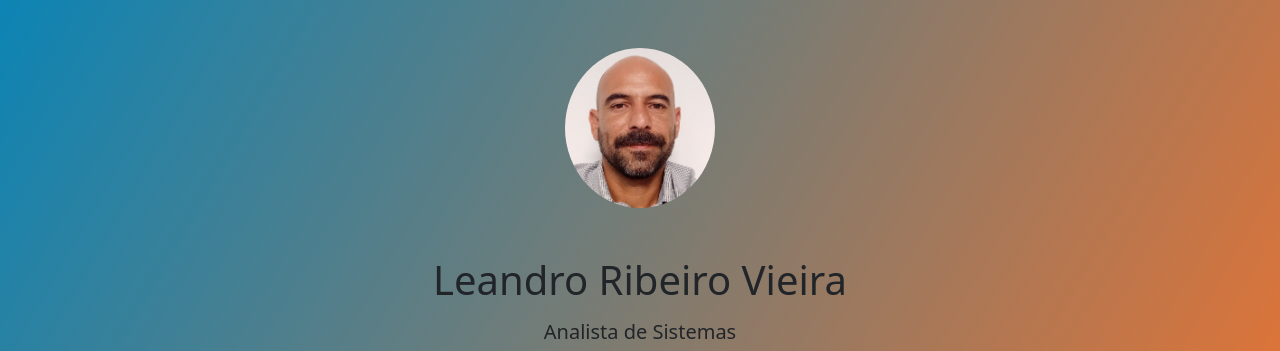
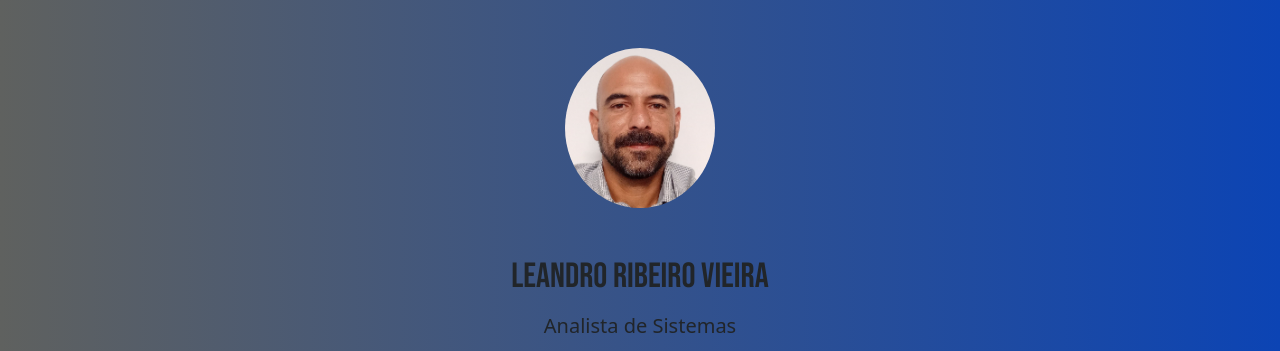
Before and after one commit to LeandroRV/.dev.br, a plain HTML site: page index.html in a window 1280 px wide. Shown: the top 351 px of the page. Drawn offline with nearby package versions, Linux system fonts and the light colour scheme; a web font is replaced by a local one.

Commit message:
atualização 1

```diff
--- a/index.html
+++ b/index.html
@@ -13,18 +13,21 @@
     	<link rel="icon" type="image/png" sizes="32x32" href="images/apple-touch-icon.png">
 		<link rel="stylesheet" href="https://cdnjs.cloudflare.com/ajax/libs/bootstrap/5.2.0/css/bootstrap.min.css">
 		<link rel="stylesheet" href="https://cdnjs.cloudflare.com/ajax/libs/font-awesome/6.2.0/css/all.min.css">
+		<link rel="preconnect" href="https://fonts.googleapis.com">
+		<link rel="preconnect" href="https://fonts.gstatic.com" crossorigin>
+		<link href="https://fonts.googleapis.com/css2?family=Bebas+Neue&family=Montserrat:ital,wght@0,100..900;1,100..900&family=Playfair+Display:ital,wght@0,400..900;1,400..900&display=swap" rel="stylesheet">
 
 	</head>
 	<body class="bg-color">
 		<div class="container text-center my-5">
 			<img class="img-fluid rounded-circle mb-5" src="images/img.jpg" width="150" alt="Your Name">
-			<h1 class="mb-3">Leandro Ribeiro Vieira</h1>
+			<h1 class="mb-3 bebas-neue-regular">Leandro Ribeiro Vieira</h1>
 			<h5 class="mb-3">Analista de Sistemas</h5>
 			<div class="col-md-6 mx-auto d-grid gap-2 mb-5">
 				<a class="btn btn-primary" href="https://github.com/LeandroRV"><i class="fa-brands fa-github"></i> GitHub</a>
 				<a class="btn btn-primary" href="https://www.linkedin.com/in/leandro-ribeiro-vieira-88965a80/"><i class="fab fa-linkedin"></i> LinkedIn</a>
 				<a class="btn btn-primary" href="https://www.instagram.com/lrv_leandro/"><i class="fab fa-instagram"></i> Instagram</a>
-				<a class="btn btn-primary" href="https://wa.me/5548988118272?text=Olá,%20Leandro!%20Vamos%20conversar?"><i class="fab fa-whatsapp"></i> WhatsApp</a>
+				<a class="btn btn-primary" href="https://wa.me/5548988118272?text=Olá,%20Leandro!%20Vamos%20conversar?" title="Converse com Leandro no WhatsApp"><i class="fab fa-whatsapp"></i> WhatsApp</a>
 				<!-- <a class="btn btn-primary" href="https://www.leandrorv.dev.br"><i class="fas fa-globe"></i> Website</a> -->
 			</div>
 			<p>Developed by <strong>Leandrorv</strong></p>
--- a/style.css
+++ b/style.css
@@ -1,12 +1,22 @@
+@import url('https://fonts.googleapis.com/css2?family=Montserrat:ital,wght@0,100..900;1,100..900&display=swap');
+
+
 .bg-color{
-    background: linear-gradient(120deg, #0c84b4, #F4722B);
+    background: linear-gradient(270deg, #0c44b4, #5f615f);
     background-size: 100%;
 }
 
 
 .noto-sans-ol {
-  font-family: "Noto Sans Ol Chiki", sans-serif;
+  font-family: "Montserrat", sans-serif;
   font-optical-sizing: auto;
   font-style: normal;
   color: #1e201ec8  ;
 }
+
+.bebas-neue-regular {
+  font-family: "Bebas Neue", sans-serif;
+  font-weight: 400;
+  font-size: 35px;
+  font-style: normal;
+}
```
